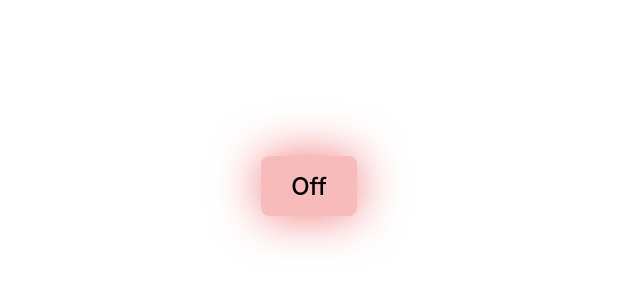
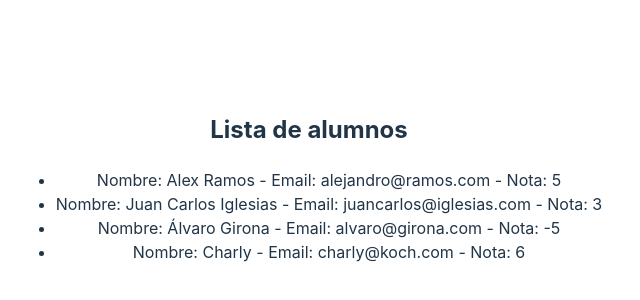
Before and after one commit to gorkavillara/react-g2-junio-2023, a React (Vite) app: page / in a window 1280 px wide. Shown: the part 214-514 px from the top of the page, without its empty margins (331-971 px from the left). Built offline with nearby package versions, Linux system fonts and the light colour scheme.

Commit message:
Tema 06 - Listas

```diff
--- a/src/App.tsx
+++ b/src/App.tsx
@@ -1,11 +1,12 @@
 import "./App.css"
-import { Principal, EstilosCondicionales } from "./views"
+import { Principal, EstilosCondicionales, Listas } from "./views"
 
 function App() {
   return (
     <>
       {/* <Principal /> */}
-      <EstilosCondicionales />
+      {/* <EstilosCondicionales /> */}
+      <Listas />
     </>
   )
 }
--- /dev/null
+++ b/src/views/Listas/Listas.tsx
@@ -0,0 +1,57 @@
+interface Alumno {
+  id: number
+  nombre: string
+  email: string
+  nota: number
+}
+
+const alumnos: Alumno[] = [
+  {
+    id: 1,
+    nombre: "Alex Ramos",
+    nota: 5.0,
+    email: "alejandro@ramos.com",
+  },
+  {
+    id: 2,
+    nombre: "Juan Carlos Iglesias",
+    nota: 3,
+    email: "juancarlos@iglesias.com",
+  },
+  {
+    id: 3,
+    nombre: "Álvaro Girona",
+    nota: -5.0,
+    email: "alvaro@girona.com",
+  },
+  {
+    id: 4,
+    nombre: "Charly",
+    nota: 6,
+    email: "charly@koch.com",
+  },
+]
+
+const Listas = () => {
+  return (
+    <div>
+      <h2>Lista de alumnos</h2>
+      <ul>
+        {alumnos.map((alumno, index) => {
+          // hacemos nuestros cálculos
+          return (
+            <li key={alumno.id}>
+              <span>Nombre: {alumno.nombre}</span>
+              <span> - </span>
+              <span>Email: {alumno.email}</span>
+              <span> - </span>
+              <span>Nota: {alumno.nota}</span>
+            </li>
+          )
+        })}
+      </ul>
+    </div>
+  )
+}
+
+export default Listas
--- a/src/views/index.ts
+++ b/src/views/index.ts
@@ -1,7 +1,9 @@
 import EstilosCondicionales from "./EstilosCondicionales/EstilosCondicionales";
+import Listas from "./Listas/Listas";
 import Principal from "./Principal";
 
 export {
     EstilosCondicionales,
-    Principal
+    Principal,
+    Listas
 }
```
